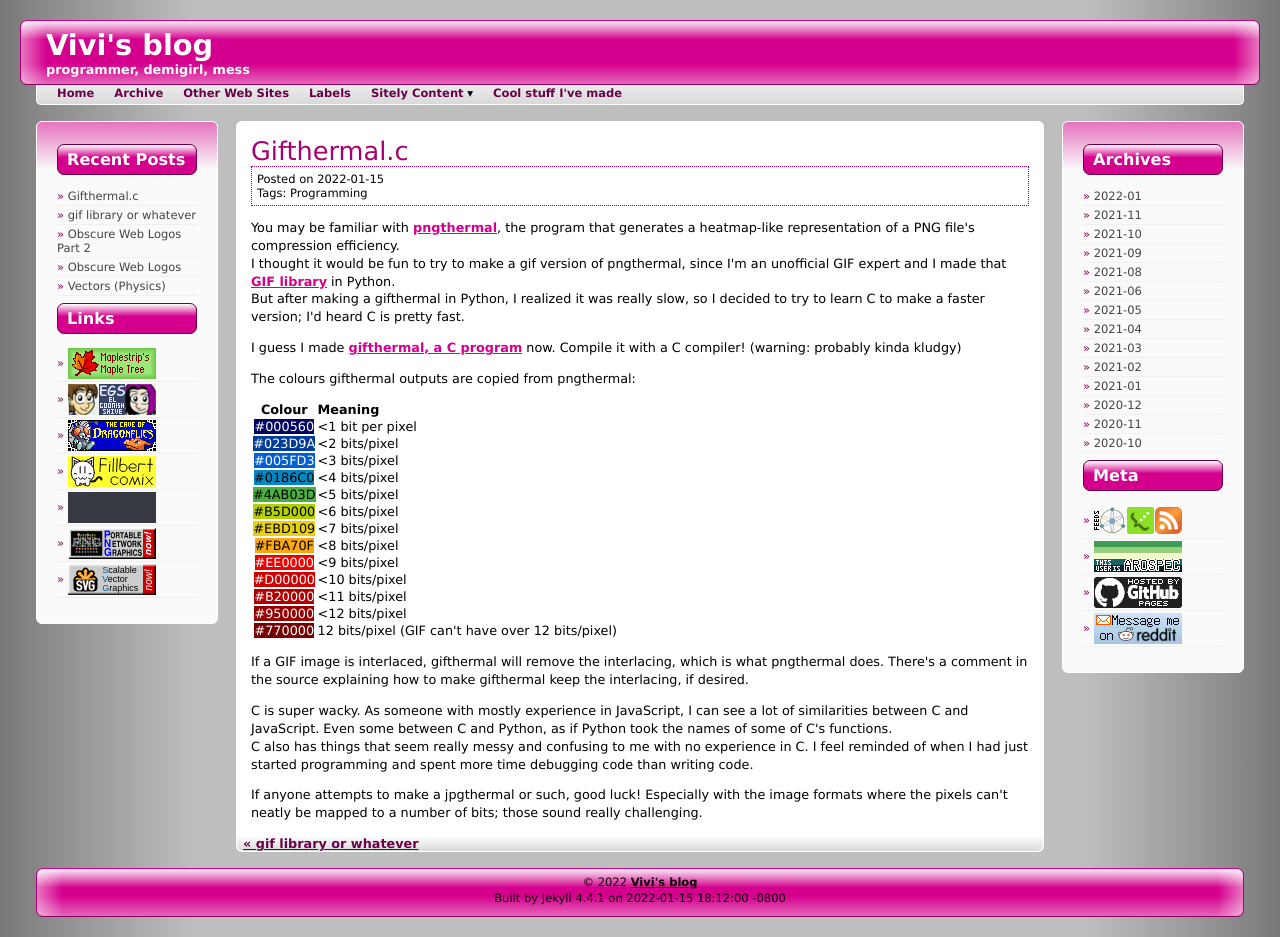
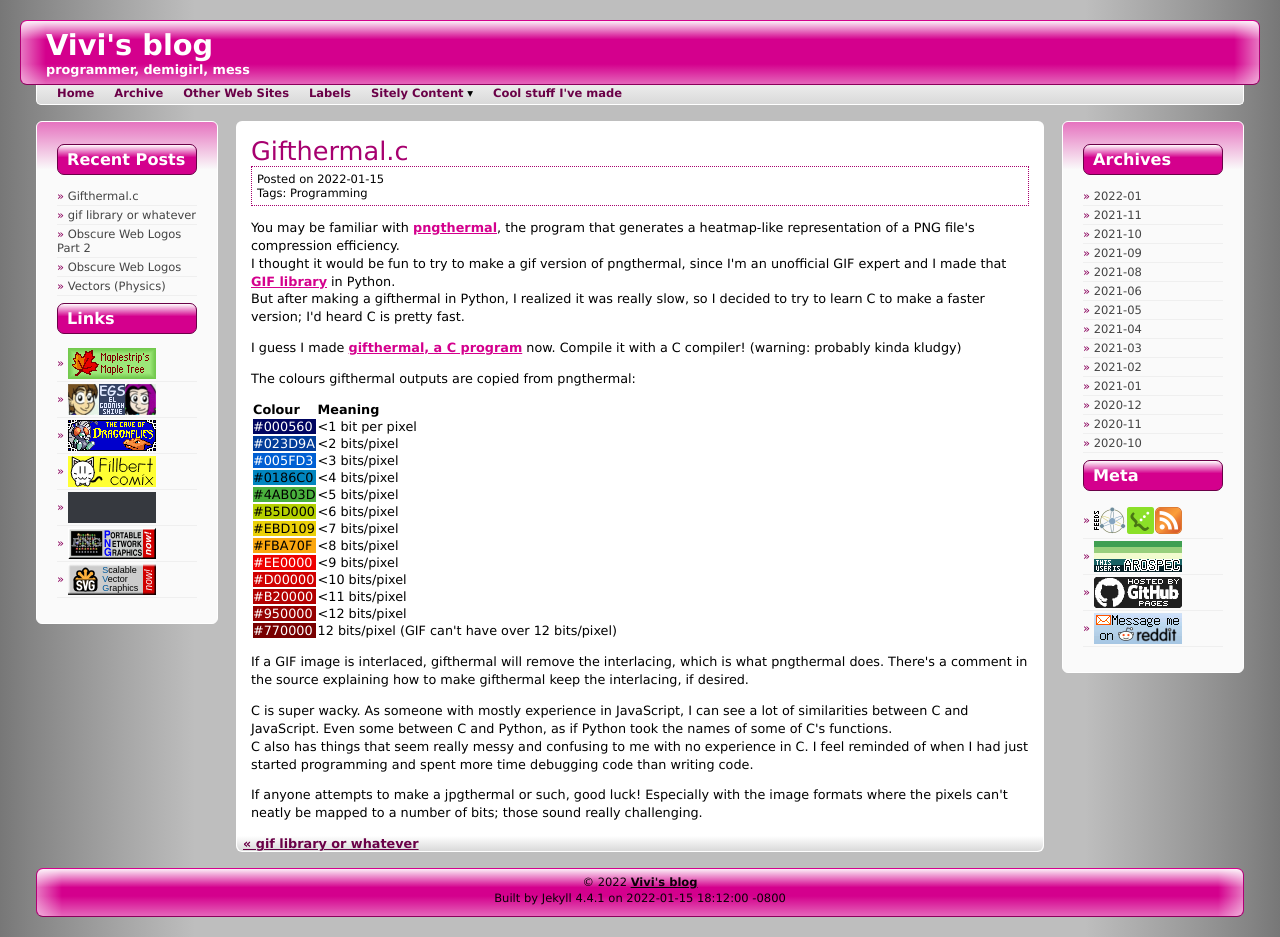
Before and after one commit to mincerafter42/mincerafter42.github.io, a Jekyll site: the page built from _posts/2022-01-15-gifthermal.c.md, in a window 1280 px wide. Built offline with Jekyll 4.4.1, drawn with Linux system fonts in a browser that asks for light colours.

Commit message:
Slightly changed CSS of table in 2022-01-15

```diff
--- a/_posts/2022-01-15-gifthermal.c.md
+++ b/_posts/2022-01-15-gifthermal.c.md
@@ -10,21 +10,23 @@ I guess I made [gifthermal, a C program]({{'/assets/gifthermal.c'|absolute_url}}
 
 The colours gifthermal outputs are copied from pngthermal:
 
-|Colour |Meaning|
-|:-----:|-------|
-|<span style="background-color:#000560;color:#fff">#000560</span>|&lt;1 bit per pixel|
-|<span style="background-color:#023D9A;color:#fff">#023D9A</span>|&lt;2 bits/pixel|
-|<span style="background-color:#005FD3;color:#fff">#005FD3</span>|&lt;3 bits/pixel|
-|<span style="background-color:#0186C0;color:#000">#0186C0</span>|&lt;4 bits/pixel|
-|<span style="background-color:#4AB03D;color:#000">#4AB03D</span>|&lt;5 bits/pixel|
-|<span style="background-color:#B5D000;color:#000">#B5D000</span>|&lt;6 bits/pixel|
-|<span style="background-color:#EBD109;color:#000">#EBD109</span>|&lt;7 bits/pixel|
-|<span style="background-color:#FBA70F;color:#000">#FBA70F</span>|&lt;8 bits/pixel|
-|<span style="background-color:#E00;color:#fff">#EE0000</span>|&lt;9 bits/pixel|
-|<span style="background-color:#D00000;color:#fff">#D00000</span>|&lt;10 bits/pixel|
-|<span style="background-color:#B20000;color:#fff">#B20000</span>|&lt;11 bits/pixel|
-|<span style="background-color:#950000;color:#fff">#950000</span>|&lt;12 bits/pixel|
-|<span style="background-color:#700;color:#fff">#770000</span>|12 bits/pixel (GIF can't have over 12 bits/pixel)|
+<table><thead><tr>
+<th>Colour</th><th>Meaning</th></tr>
+</thead><tbody>
+<tr><td style="background-color:#000560;color:#fff">#000560</td><td>&lt;1 bit per pixel</td></tr>
+<tr><td style="background-color:#023D9A;color:#fff">#023D9A</td><td>&lt;2 bits/pixel</td></tr>
+<tr><td style="background-color:#005FD3;color:#fff">#005FD3</td><td>&lt;3 bits/pixel</td></tr>
+<tr><td style="background-color:#0186C0;color:#000">#0186C0</td><td>&lt;4 bits/pixel</td></tr>
+<tr><td style="background-color:#4AB03D;color:#000">#4AB03D</td><td>&lt;5 bits/pixel</td></tr>
+<tr><td style="background-color:#B5D000;color:#000">#B5D000</td><td>&lt;6 bits/pixel</td></tr>
+<tr><td style="background-color:#EBD109;color:#000">#EBD109</td><td>&lt;7 bits/pixel</td></tr>
+<tr><td style="background-color:#FBA70F;color:#000">#FBA70F</td><td>&lt;8 bits/pixel</td></tr>
+<tr><td style="background-color:#E00;color:#fff">#EE0000</td><td>&lt;9 bits/pixel</td></tr>
+<tr><td style="background-color:#D00000;color:#fff">#D00000</td><td>&lt;10 bits/pixel</td></tr>
+<tr><td style="background-color:#B20000;color:#fff">#B20000</td><td>&lt;11 bits/pixel</td></tr>
+<tr><td style="background-color:#950000;color:#fff">#950000</td><td>&lt;12 bits/pixel</td></tr>
+<tr><td style="background-color:#700;color:#fff">#770000</td><td>12 bits/pixel (GIF can't have over 12 bits/pixel)</td></tr>
+</tbody></table>
 
 If a GIF image is interlaced, gifthermal will remove the interlacing, which is what pngthermal does. There's a comment in the source explaining how to make gifthermal keep the interlacing, if desired.
 
```
